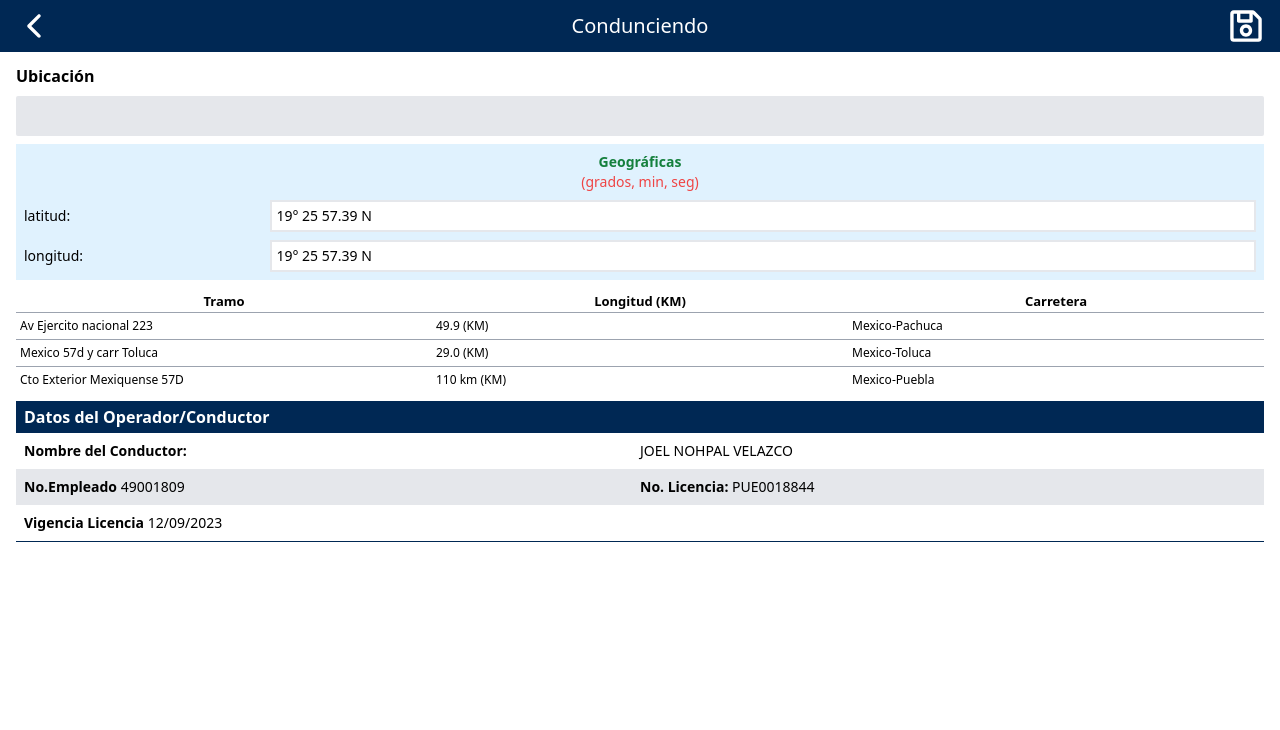
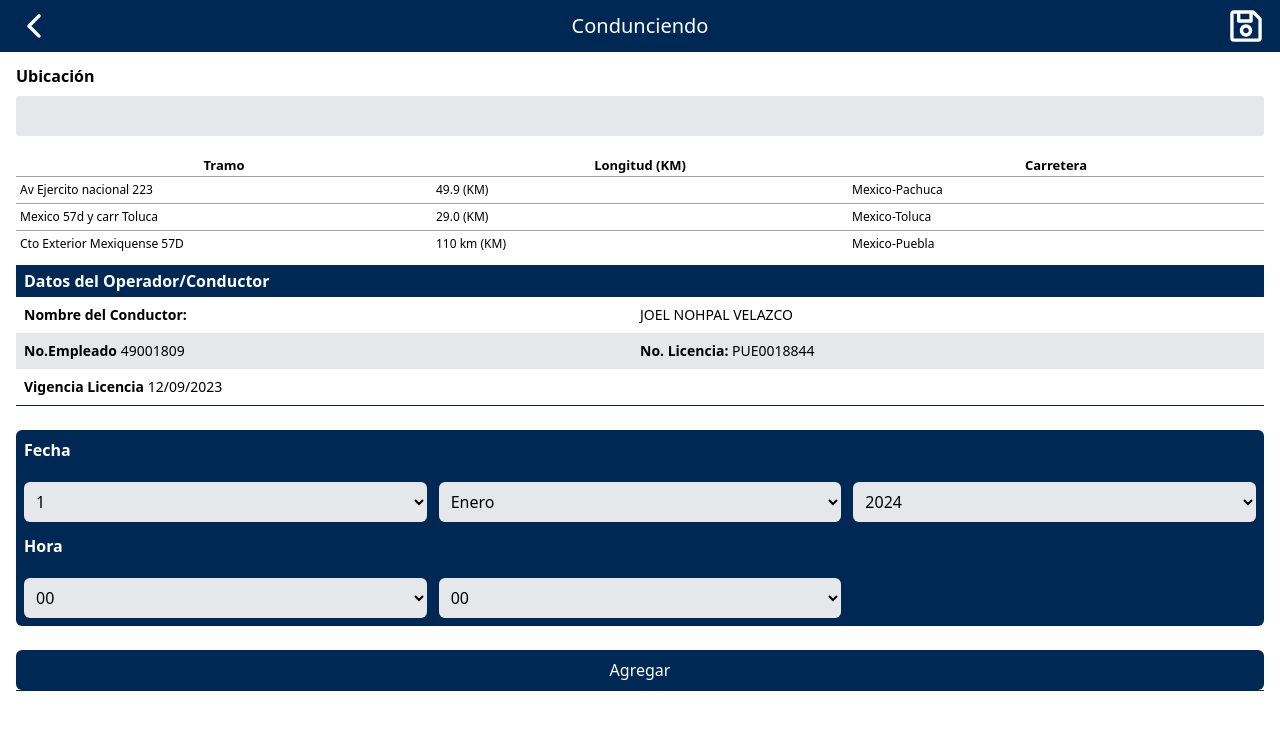
Before and after one commit to grupo-iamsa/Drivers_App, a React (Vite) app: page /admin/driving in a window 1280 px wide. Shown: the top 730 px of the page. Built offline with nearby package versions, Linux system fonts and the light colour scheme.

Commit message:
Add maps to drivingPage

```diff
--- a/src/pages/DrivingPage.jsx
+++ b/src/pages/DrivingPage.jsx
@@ -1,7 +1,37 @@
 import { drivingData } from "../mocks/drivingData"
-import { Header, NavBar, Row } from "../ui/components"
+import { Header, NavBar, Row, ButtonP } from "../ui/components"
+import { useState } from "react"
+import { MapsSubPage } from "./subPage/MapsSubPage";
 
 export const DrivingPage = () => {
+
+  const [activeMap, setActiveMap] = useState(false)
+  const [pausedEvents, setPausedEvent] = useState([])
+  const [userData, setUserData] = useState({
+    days: "1",
+    month: "Enero",
+    year: "2024",
+    hours: "00",
+    min:"00",
+  })
+
+
+  const handlerForm = (e) =>{
+      setUserData({
+        ...userData,
+        [e.target.name]:e.target.value
+      })
+  }
+
+  const saveEvent = (e) =>{
+    e.preventDefault()
+
+    setPausedEvent([
+      ...pausedEvents,
+      userData
+    ])
+  }
+
   return(
     <>
       <NavBar modal={true}>
@@ -11,23 +41,23 @@ export const DrivingPage = () => {
         <form onSubmit=""
           className="grid gap-2"
         >
+          {
+            !activeMap ? (
+              <>
                 <label><strong>Ubicación</strong></label>
                 <input type="text"
                   className="bg-gray-200 rounded-sm p-2"
+                  onClick={() => setActiveMap(true)}
                 />
-          <section className="bg-sky-100 grid p-2 text-sm gap-2">
-            <div className="text-center grid">
-              <p className="text-green-700"><strong>Geográficas</strong></p>
-              <p className="text-red-500">(grados, min, seg)</p>
-              <div className="flex gap-2 items-center mt-2 justify-between">
-                <label>latitud:</label>
-                <input className="p-1 border-gray-200 border-2 w-[80%]" type="text" value="19° 25 57.39 N" />
-              </div>
-              <div className="flex gap-2 items-center mt-2 justify-between">
-                <label>longitud:</label>
-                <input className="p-1 border-gray-200 border-2 w-[80%]" type="text" value="19° 25 57.39 N" />
-              </div>
-            </div>
+              </>
+            ) : null
+          }
+          <section>
+            {
+              activeMap && (
+                <MapsSubPage height="50"/>
+              )
+            }
           </section>
         </form>
         <section className="mt-3">
@@ -72,6 +102,189 @@ export const DrivingPage = () => {
               <p><strong>Vigencia Licencia </strong> 12/09/2023</p>
           </Row>
         </section>
+        <section className="mt-2 border-b-[1px] border-blue-p">
+          <div className="grid grid-cols-3 my-6 p-2 bg-blue-p rounded-md gap-3">
+            <label className="text-white col-span-3"><strong>Fecha</strong></label>
+            <select
+              className="bg-gray-200 rounded-md mt-2 w-full p-2 "
+              name="days"
+              value={userData.days}
+              onChange={(e) => handlerForm(e)}
+            >
+              <option value="1">1</option>
+              <option value="2">2</option>
+              <option value="3">3</option>
+              <option value="4">4</option>
+              <option value="5">5</option>
+              <option value="6">6</option>
+              <option value="7">7</option>
+              <option value="8">8</option>
+              <option value="9">9</option>
+              <option value="10">10</option>
+              <option value="11">11</option>
+              <option value="12">12</option>
+              <option value="13">13</option>
+              <option value="14">14</option>
+              <option value="15">15</option>
+              <option value="16">16</option>
+              <option value="17">17</option>
+              <option value="18">18</option>
+              <option value="19">19</option>
+              <option value="20">20</option>
+              <option value="21">21</option>
+              <option value="22">22</option>
+              <option value="23">23</option>
+              <option value="24">24</option>
+              <option value="25">25</option>
+              <option value="26">26</option>
+              <option value="27">27</option>
+              <option value="28">28</option>
+              <option value="29">29</option>
+              <option value="30">30</option>
+              <option value="31">31</option>
+
+            </select>
+            <select
+              className="bg-gray-200 rounded-md mt-2 w-full p-2 "
+              name="month"
+              value={userData.month}
+              onChange={(e) => handlerForm(e)}
+            >
+              <option value="Enero">Enero</option>
+              <option value="Febrero">Febrero</option>
+              <option value="Marzo">Marzo</option>
+              <option value="Abril">Abril</option>
+              <option value="Mayo">Mayo</option>
+              <option value="Junio">Junio</option>
+              <option value="Julio">Julio</option>
+              <option value="Agosto">Agosto</option>
+              <option value="Septiembre">Septiembre</option>
+              <option value="Octubre">Octubre</option>
+              <option value="Noviembre">Noviembre</option>
+              <option value="Diciembre">Diciembre</option>
+            </select>
+            <select
+              className="bg-gray-200 rounded-md mt-2 w-full p-2 "
+              name="year"
+              value={userData.year}
+              onChange={(e) => handlerForm(e)}
+            >
+              <option value="2024">2024</option>
+              <option value="2023">2023</option>
+              <option value="2022">2022</option>
+              <option value="2021">2021</option>
+              <option value="2020">2020</option>
+              <option value="2019">2019</option>
+              <option value="2018">2018</option>
+              <option value="2017">2017</option>
+              <option value="2016">2016</option>
+              <option value="2015">2015</option>
+              <option value="2014">2014</option>
+            </select>
+            <label className="text-white col-span-3"><strong>Hora</strong></label>
+            <select
+              className="bg-gray-200 rounded-md mt-2 w-full p-2 "
+              name="hours"
+              value={userData.hours}
+              onChange={(e) => handlerForm(e)}
+            >
+              <option value="00">00</option>
+              <option value="01">01</option>
+              <option value="02">02</option>
+              <option value="03">03</option>
+              <option value="04">04</option>
+              <option value="05">05</option>
+              <option value="06">06</option>
+              <option value="07">07</option>
+              <option value="08">08</option>
+              <option value="09">09</option>
+              <option value="10">10</option>
+              <option value="11">11</option>
+              <option value="12">12</option>
+              <option value="13">13</option>
+              <option value="14">14</option>
+              <option value="15">15</option>
+              <option value="16">16</option>
+              <option value="17">17</option>
+              <option value="18">18</option>
+              <option value="19">19</option>
+              <option value="20">20</option>
+              <option value="21">21</option>
+              <option value="22">22</option>
+              <option value="23">23</option>
+            </select>
+            <select
+              className="bg-gray-200 rounded-md mt-2 w-full p-2 "
+              name="min"
+              value={userData.min}
+              onChange={(e) => handlerForm(e)}
+
+            >
+              <option value="00">00</option>
+              <option value="01">01</option>
+              <option value="02">02</option>
+              <option value="03">03</option>
+              <option value="04">04</option>
+              <option value="05">05</option>
+              <option value="06">06</option>
+              <option value="07">07</option>
+              <option value="08">08</option>
+              <option value="09">09</option>
+              <option value="10">10</option>
+              <option value="11">11</option>
+              <option value="12">12</option>
+              <option value="13">13</option>
+              <option value="14">14</option>
+              <option value="15">15</option>
+              <option value="16">16</option>
+              <option value="17">17</option>
+              <option value="18">18</option>
+              <option value="19">19</option>
+              <option value="20">20</option>
+              <option value="21">21</option>
+              <option value="22">22</option>
+              <option value="23">23</option>
+              <option value="24">24</option>
+              <option value="25">25</option>
+              <option value="26">26</option>
+              <option value="27">27</option>
+              <option value="28">28</option>
+              <option value="29">29</option>
+              <option value="30">30</option>
+              <option value="31">31</option>
+              <option value="32">32</option>
+              <option value="33">33</option>
+              <option value="34">34</option>
+              <option value="35">35</option>
+              <option value="36">36</option>
+              <option value="37">37</option>
+              <option value="38">38</option>
+              <option value="39">39</option>
+              <option value="40">40</option>
+              <option value="41">41</option>
+              <option value="42">42</option>
+              <option value="43">43</option>
+              <option value="44">44</option>
+              <option value="45">45</option>
+              <option value="46">46</option>
+              <option value="47">47</option>
+              <option value="48">48</option>
+              <option value="49">49</option>
+              <option value="50">50</option>
+              <option value="51">51</option>
+              <option value="52">52</option>
+              <option value="53">53</option>
+              <option value="54">54</option>
+              <option value="55">55</option>
+              <option value="56">56</option>
+              <option value="57">57</option>
+              <option value="58">58</option>
+              <option value="59">59</option>
+              <option value="60">60</option>
+            </select>
+          </div>
+          <ButtonP full onClick={(e) => saveEvent(e)}>Agregar</ButtonP>
+        </section>
       </main>
 
     </>
```
Lines whose indentation alone changed are shown as unchanged.
